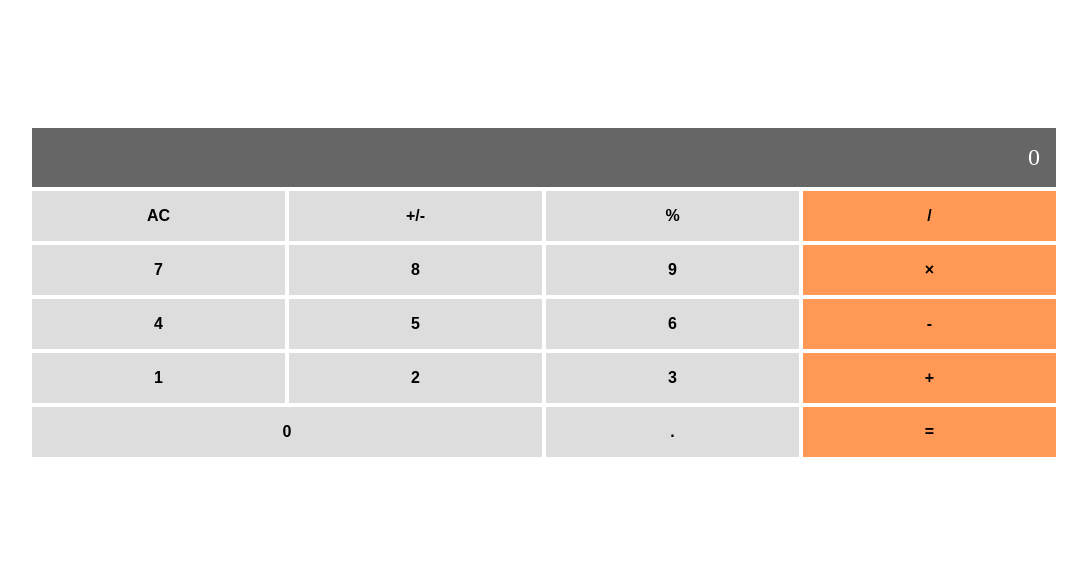
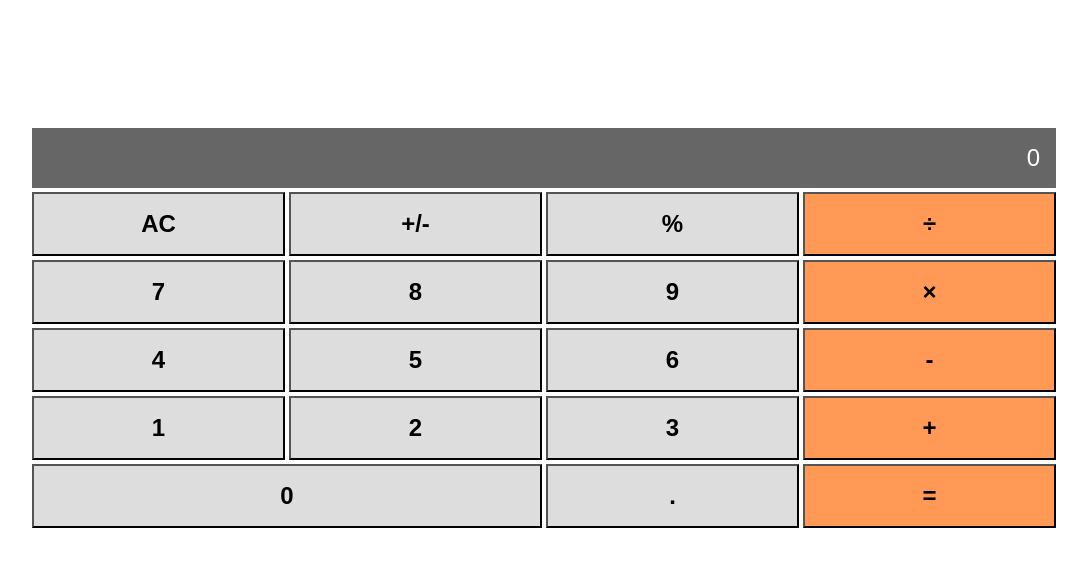
Before and after one commit to ryxtor/math-magicians, a React (Create React App) app: page / in a window 1280 px wide. Shown: the top 566 px of the page, without its empty margins (96-1183 px from the left). Built offline with nearby package versions, Linux system fonts and the light colour scheme.

Commit message:
Change div tags to button tags and add click method

```diff
--- a/src/App.css
+++ b/src/App.css
@@ -16,6 +16,7 @@
   padding: 1rem;
   text-align: right;
   font-size: 1.5rem;
+  font-family: sans-serif;
 }
 
 .btn {
@@ -26,6 +27,7 @@
   cursor: pointer;
   font-family: sans-serif;
   font-weight: bold;
+  font-size: 1.5rem;
 }
 
 .btn-0 {
--- a/src/components/Calculator.js
+++ b/src/components/Calculator.js
@@ -1,34 +1,45 @@
 import React from 'react';
+import calculate from './logic/calculate';
 
 export default class Calculator extends React.Component {
   constructor(props) {
     super(props);
-    this.state = {};
+    this.state = {
+      total: null,
+    };
+    this.click = this.click.bind(this);
+  }
+
+  click(state, button) {
+    const newState = calculate(state, button);
+    this.setState(newState);
   }
 
   render() {
+    const obj = this.state;
+    const { total, next, operation } = this.state;
     return (
       <div className="calculator-container">
-        <div className="result">0</div>
-        <div className="btn btn-ac">AC</div>
-        <div className="btn btn-plus-minus">+/-</div>
-        <div className="btn btn-percent">%</div>
-        <div className="btn btn-divide orange-color">/</div>
-        <div className="btn btn-7">7</div>
-        <div className="btn btn-8">8</div>
-        <div className="btn btn-9">9</div>
-        <div className="btn btn-multiply orange-color">&times;</div>
-        <div className="btn btn-4">4</div>
-        <div className="btn btn-5">5</div>
-        <div className="btn btn-6">6</div>
-        <div className="btn btn-minus orange-color">-</div>
-        <div className="btn btn-1">1</div>
-        <div className="btn btn-2">2</div>
-        <div className="btn btn-3">3</div>
-        <div className="btn btn-add orange-color">+</div>
-        <div className="btn btn-0">0</div>
-        <div className="btn btn-decimal">.</div>
-        <div className="btn btn-equal orange-color">=</div>
+        <div className="result">{ next || operation || total || 0}</div>
+        <button type="button" onClick={() => this.click(obj, 'AC')} className="btn btn-ac">AC</button>
+        <button type="button" onClick={() => this.click(obj, '+/-')} className="btn btn-plus-minus">+/-</button>
+        <button type="button" onClick={() => this.click(obj, '%')} className="btn btn-percent">%</button>
+        <button type="button" onClick={() => this.click(obj, '÷')} className="btn btn-divide orange-color">÷</button>
+        <button type="button" onClick={() => this.click(obj, '7')} className="btn btn-7">7</button>
+        <button type="button" onClick={() => this.click(obj, '8')} className="btn btn-8">8</button>
+        <button type="button" onClick={() => this.click(obj, '9')} className="btn btn-9">9</button>
+        <button type="button" onClick={() => this.click(obj, 'x')} className="btn btn-multiply orange-color">&times;</button>
+        <button type="button" onClick={() => this.click(obj, '4')} className="btn btn-4">4</button>
+        <button type="button" onClick={() => this.click(obj, '5')} className="btn btn-5">5</button>
+        <button type="button" onClick={() => this.click(obj, '6')} className="btn btn-6">6</button>
+        <button type="button" onClick={() => this.click(obj, '-')} className="btn btn-minus orange-color">-</button>
+        <button type="button" onClick={() => this.click(obj, '1')} className="btn btn-1">1</button>
+        <button type="button" onClick={() => this.click(obj, '2')} className="btn btn-2">2</button>
+        <button type="button" onClick={() => this.click(obj, '3')} className="btn btn-3">3</button>
+        <button type="button" onClick={() => this.click(obj, '+')} className="btn btn-add orange-color">+</button>
+        <button type="button" onClick={() => this.click(obj, '0')} className="btn btn-0">0</button>
+        <button type="button" onClick={() => this.click(obj, '.')} className="btn btn-decimal">.</button>
+        <button type="button" onClick={() => this.click(obj, '=')} className="btn btn-equal orange-color">=</button>
       </div>
     );
   }
```
